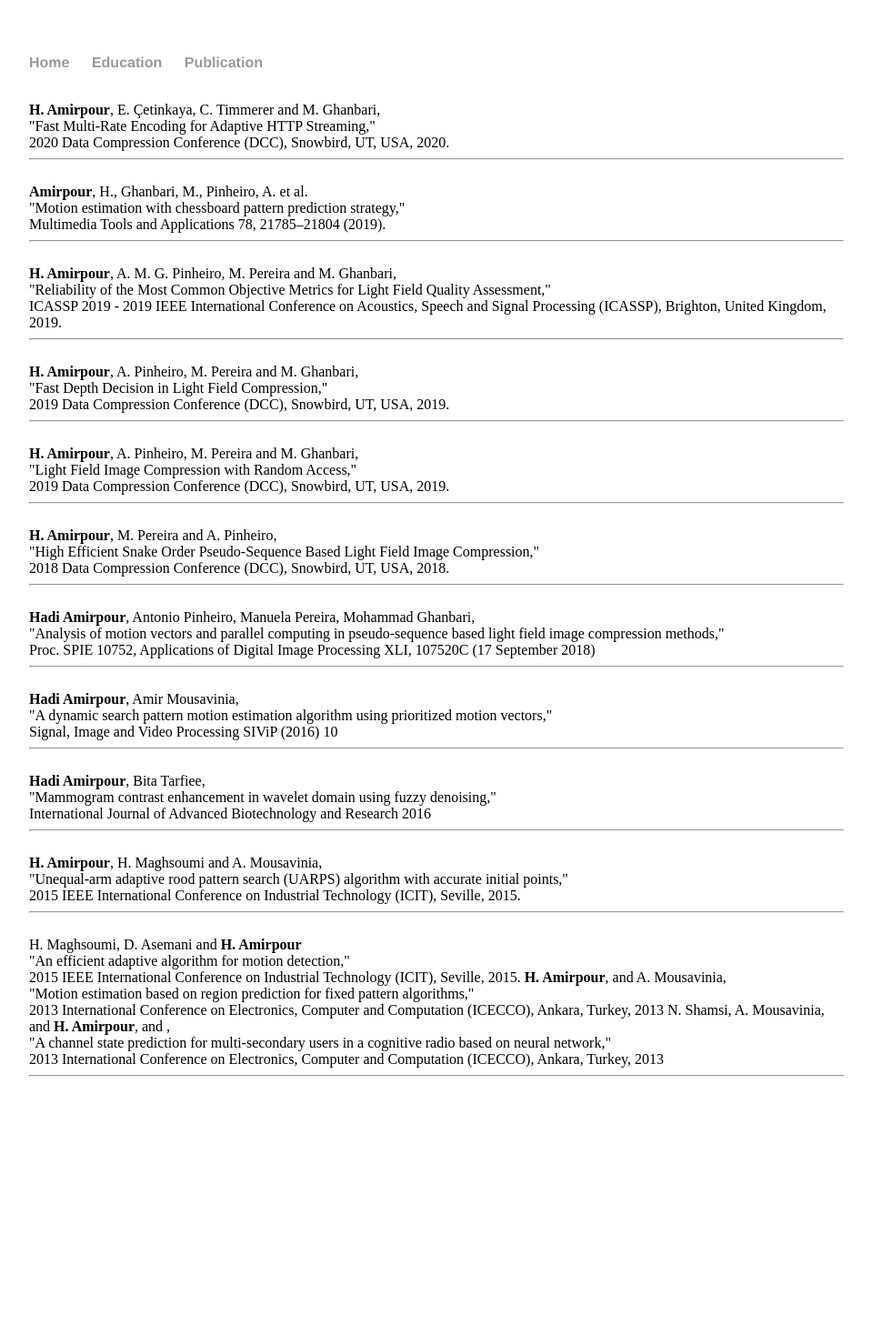
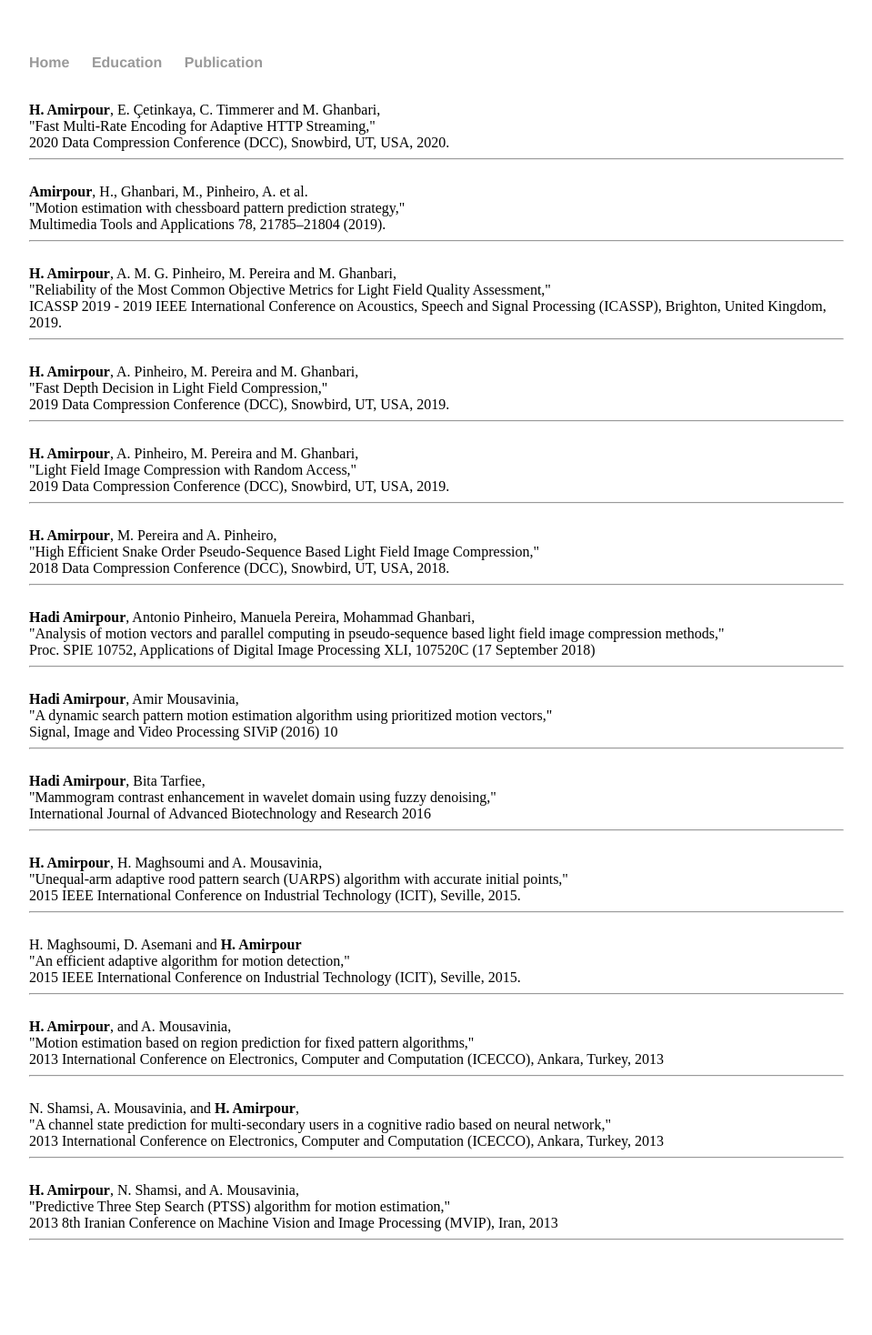
Before and after one commit to HadiAmirpour/hadiamirpour.github.io, a Jekyll site: the page publication.html, which Jekyll copies as it is, in a window 1280 px wide. Shown: the whole page at 91% size, without its empty margins (160-1119 px from the left). Built offline with Jekyll 4.4.1, drawn with Linux system fonts in a browser that asks for light colours; before the commit the page ends 1288 px from its top, so only the background shows below that.

Commit message:
Update publication.html

```diff
--- a/publication.html
+++ b/publication.html
@@ -89,15 +89,24 @@
 		<h> H. Maghsoumi, D. Asemani and <b>H. Amirpour</b> <br />
 		"An efficient adaptive algorithm for motion detection,"  <br />
 		2015 IEEE International Conference on Industrial Technology (ICIT), Seville, 2015.</h>
+		<hr>
+		<br />
 
 	        <h><b>H. Amirpour</b>, and A. Mousavinia, <br />
 		"Motion estimation based on region prediction for fixed pattern algorithms,"  <br />
 		2013 International Conference on Electronics, Computer and Computation (ICECCO), Ankara, Turkey, 2013</h>
+		<hr>
+		<br />
 
-		<h>N. Shamsi, A. Mousavinia, and <b>H. Amirpour</b>, and , <br />
+		<h>N. Shamsi, A. Mousavinia, and <b>H. Amirpour</b>,<br />
 		"A channel state prediction for multi-secondary users in a cognitive radio based on neural network,"  <br />
 		2013 International Conference on Electronics, Computer and Computation (ICECCO), Ankara, Turkey, 2013</h>
+		<hr>
+		<br />
 
+		<h><b>H. Amirpour</b>,  N. Shamsi, and A. Mousavinia, <br />
+		"Predictive Three Step Search (PTSS) algorithm for motion estimation,"  <br />
+		2013 8th Iranian Conference on Machine Vision and Image Processing (MVIP), Iran, 2013</h>
 		<hr>
 		<br />
 
```
